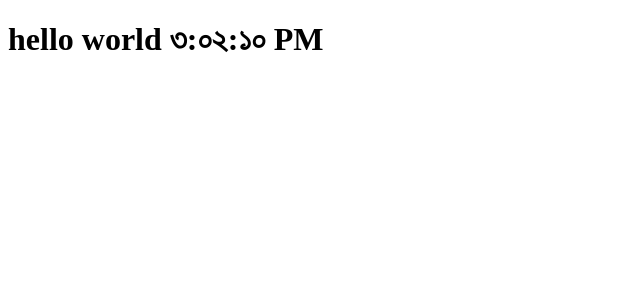
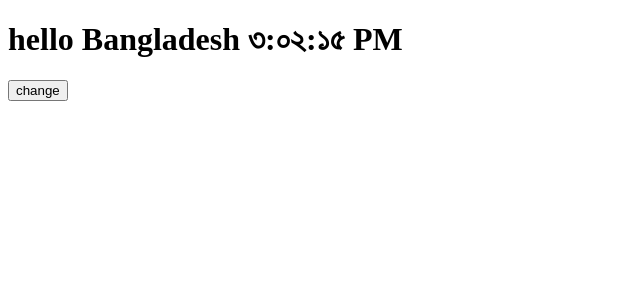
Before and after one commit to risuvoo/react, a React (Create React App) app: page / in a window 1280 px wide. Shown: the top 300 px of the page, without its empty margins (0-640 px from the left). Built offline with nearby package versions, Linux system fonts and the light colour scheme.

Commit message:
components added

```diff
--- a/src/App.js
+++ b/src/App.js
@@ -1,13 +1,9 @@
+import Clock from './Components/Clock';
+
 function App() {
     return (
         <div>
-            <h1>hello</h1>
-            <p>
-                Lorem ipsum dolor sit amet consectetur adipisicing elit. Cum voluptate sint
-                accusantium necessitatibus repellat facilis consequuntur sapiente ex reprehenderit
-                adipisci error fugiat placeat recusandae tempora praesentium neque, quibusdam
-                excepturi harum!
-            </p>
+            <Clock />
         </div>
     );
 }
--- /dev/null
+++ b/src/Components/Clock.js
@@ -0,0 +1,47 @@
+import React from 'react';
+import ComButton from './ComButton';
+
+class Clock extends React.Component {
+    constructor(props) {
+        super(props);
+        this.state = {
+            date: new Date(),
+            local: 'bn-BD',
+        };
+    }
+
+    componentDidMount() {
+        this.clockTimer = setInterval(() => {
+            this.setState({
+                date: new Date(),
+            });
+        }, 1000);
+    }
+
+    componentWillUnmount() {
+        clearInterval(this.clockTimer);
+    }
+
+    changeLanguage = (local) => {
+        this.setState({
+            local,
+        });
+    };
+
+    render() {
+        const { date, local } = this.state;
+
+        return (
+            <div>
+                <h1>hello Bangladesh {date.toLocaleTimeString(local)}</h1>
+                {local === 'en-US' ? (
+                    <ComButton change={this.changeLanguage} local="bn-BD" show />
+                ) : (
+                    <ComButton change={this.changeLanguage} local="en-US" />
+                )}
+            </div>
+        );
+    }
+}
+
+export default Clock;
--- /dev/null
+++ b/src/Components/ComButton.js
@@ -0,0 +1,30 @@
+import React from 'react';
+
+class ComButton extends React.Component {
+    // for not re-rendering Components
+    shouldComponentUpdate(nextProps) {
+        const { change: CurrentChange, local: CurrentLocal } = this.props;
+        const { change: nextChange, local: nextLocal } = nextProps;
+        if (CurrentChange === nextChange && CurrentLocal === nextLocal) {
+            return false;
+        }
+        return true;
+    }
+
+    render() {
+        const { change } = this.props;
+        const { local } = this.props;
+        const { show } = this.props;
+        return (
+            <div>
+                <button type="button" onClick={() => change(local)}>
+                    {local === 'en-US' ? 'change' : 'poriborton'}
+                </button>
+
+                {show && <p>hello</p>}
+            </div>
+        );
+    }
+}
+
+export default ComButton;
--- a/src/index.js
+++ b/src/index.js
@@ -1,37 +1,16 @@
-// import React from 'react';
-// import ReactDOM from 'react-dom';
-// import App from './App';
-// import reportWebVitals from './reportWebVitals';
+import React from 'react';
+import ReactDOM from 'react-dom';
+import App from './App';
+import reportWebVitals from './reportWebVitals';
 
-// ReactDOM.render(
-//     <React.StrictMode>
-//         <App />
-//     </React.StrictMode>,
-//     document.getElementById('root')
-// );
+ReactDOM.render(
+    <React.StrictMode>
+        <App />
+    </React.StrictMode>,
+    document.getElementById('root')
+);
 
-// // If you want to start measuring performance in your app, pass a function
-// // to log results (for example: reportWebVitals(console.log))
-// // or send to an analytics endpoint. Learn more: https://bit.ly/CRA-vitals
-// reportWebVitals();
-
-import React, { Component } from 'react';
-import ReactDOM from 'react-dom';
-
-class Clock extends Component {
-    constructor(props) {
-        super(props);
-        this.state = {};
-    }
-
-    render() {
-        const { locale } = this.props;
-        return (
-            <div>
-                <h1>hello world {new Date().toLocaleTimeString(locale)}</h1>
-            </div>
-        );
-    }
-}
-
-ReactDOM.render(<Clock locale="bn-BD" />, document.getElementById('root'));
+// If you want to start measuring performance in your app, pass a function
+// to log results (for example: reportWebVitals(console.log))
+// or send to an analytics endpoint. Learn more: https://bit.ly/CRA-vitals
+reportWebVitals();
```
Also changed, not shown: 1 other file (tests, documents, lock files or other folders).
